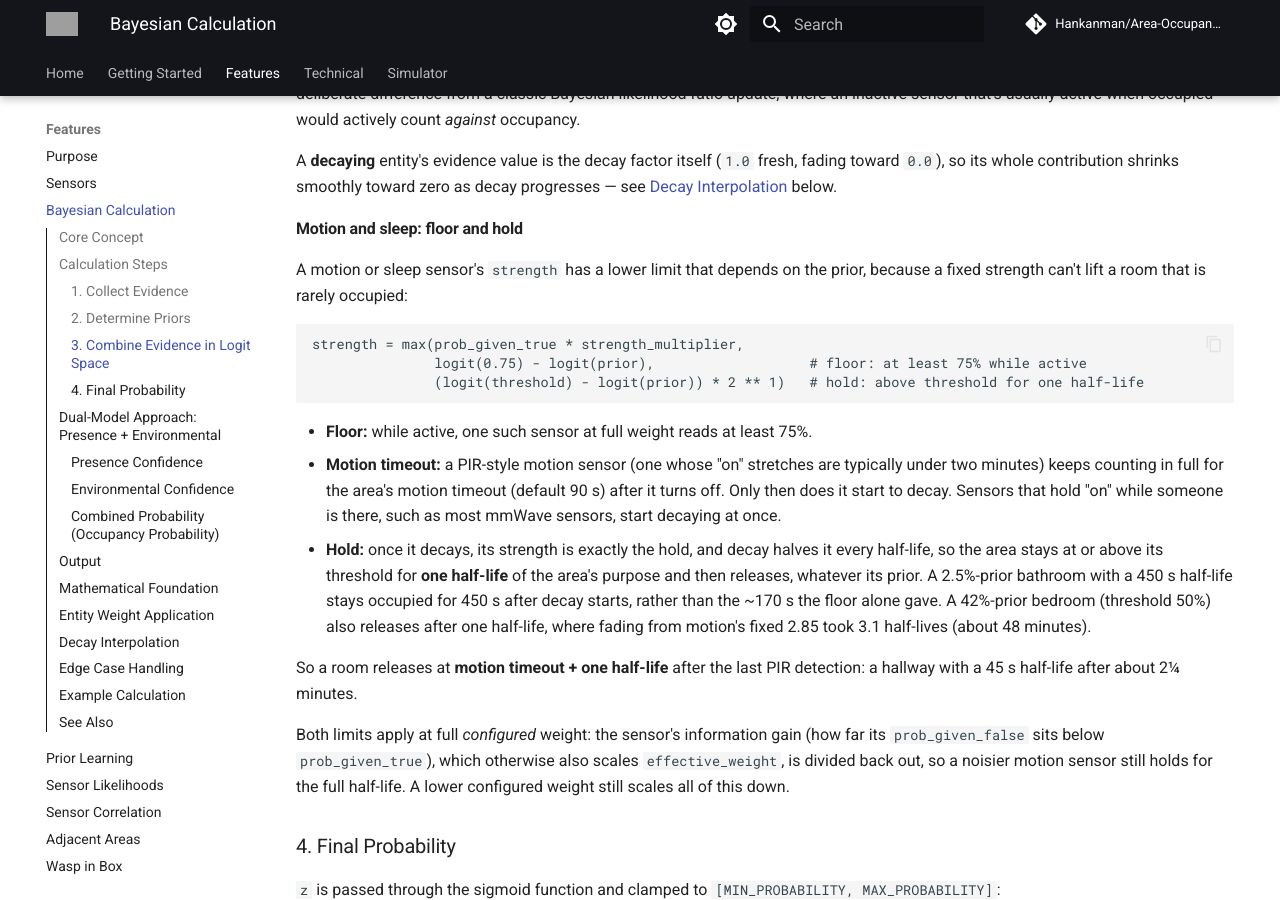
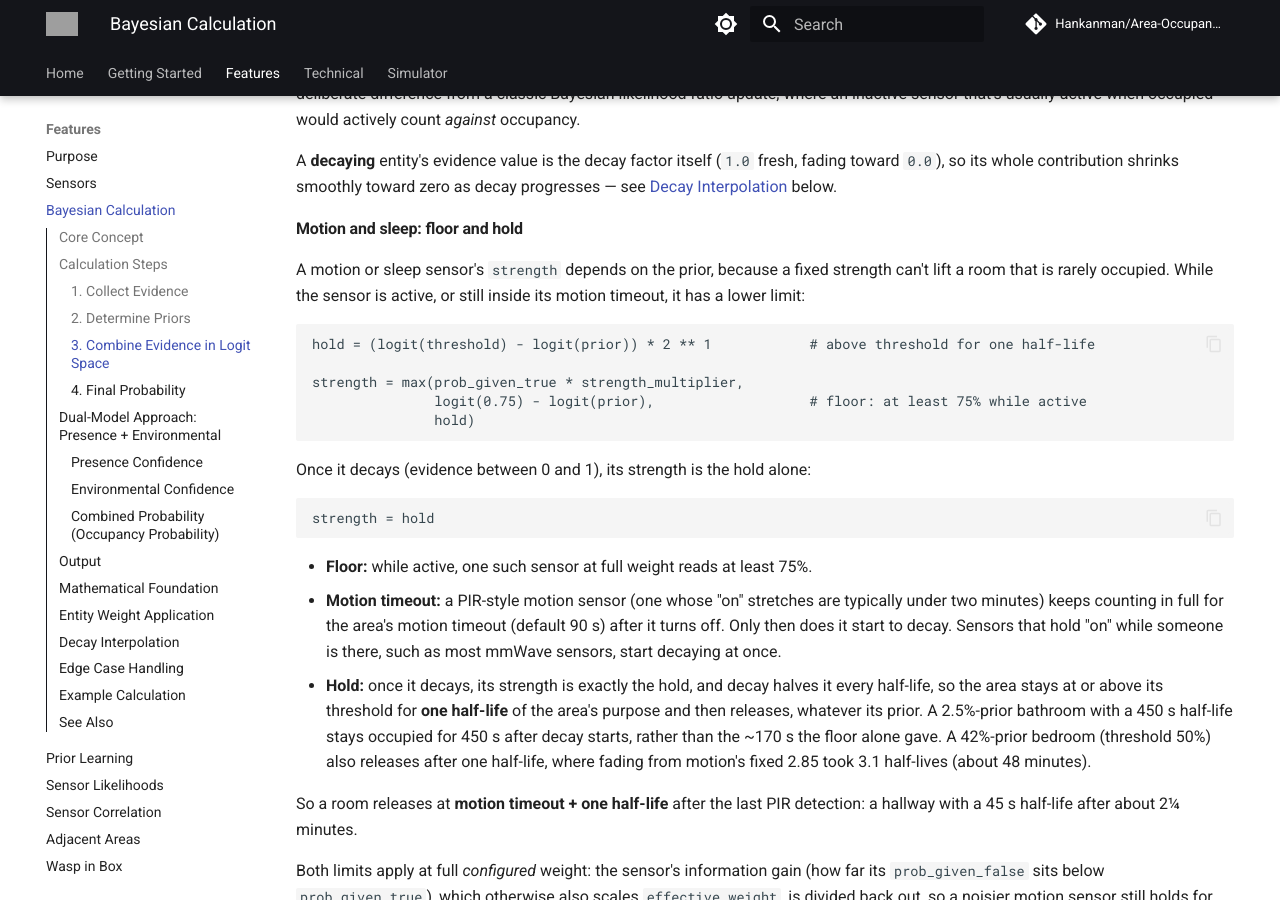
Before and after one commit to Hankanman/Area-Occupancy-Detection, an MkDocs documentation site: the page built from docs/docs/features/calculation.md, in a window 1280 px wide and 900 px high, scrolled down 1740 px. Built offline with MkDocs 1.6.1 and Material for MkDocs 9.7.7, drawn with Linux system fonts in a browser that asks for light colours; comment, search, counter and statistics services are not loaded; grey boxes are pictures that could not be loaded.

Commit message:
docs(calculation): show the fading motion strength as the hold alone
Co-Authored-By: Claude Opus 5.5 <noreply@anthropic.com>
Claude-Session: https://claude.ai/code/session_01JScVzM9kxqh9q5sZR2BTVV

````diff
--- a/docs/docs/features/calculation.md
+++ b/docs/docs/features/calculation.md
@@ -62,12 +62,20 @@ A **decaying** entity's evidence value is the decay factor itself (`1.0` fresh,
 
 #### Motion and sleep: floor and hold
 
-A motion or sleep sensor's `strength` has a lower limit that depends on the prior, because a fixed strength can't lift a room that is rarely occupied:
+A motion or sleep sensor's `strength` depends on the prior, because a fixed strength can't lift a room that is rarely occupied. While the sensor is active, or still inside its motion timeout, it has a lower limit:
 
 ```
+hold = (logit(threshold) - logit(prior)) * 2 ** 1            # above threshold for one half-life
+
 strength = max(prob_given_true * strength_multiplier,
                logit(0.75) - logit(prior),                   # floor: at least 75% while active
-               (logit(threshold) - logit(prior)) * 2 ** 1)   # hold: above threshold for one half-life
+               hold)
+```
+
+Once it decays (evidence between 0 and 1), its strength is the hold alone:
+
+```
+strength = hold
 ```
 
 - **Floor:** while active, one such sensor at full weight reads at least 75%.
````
